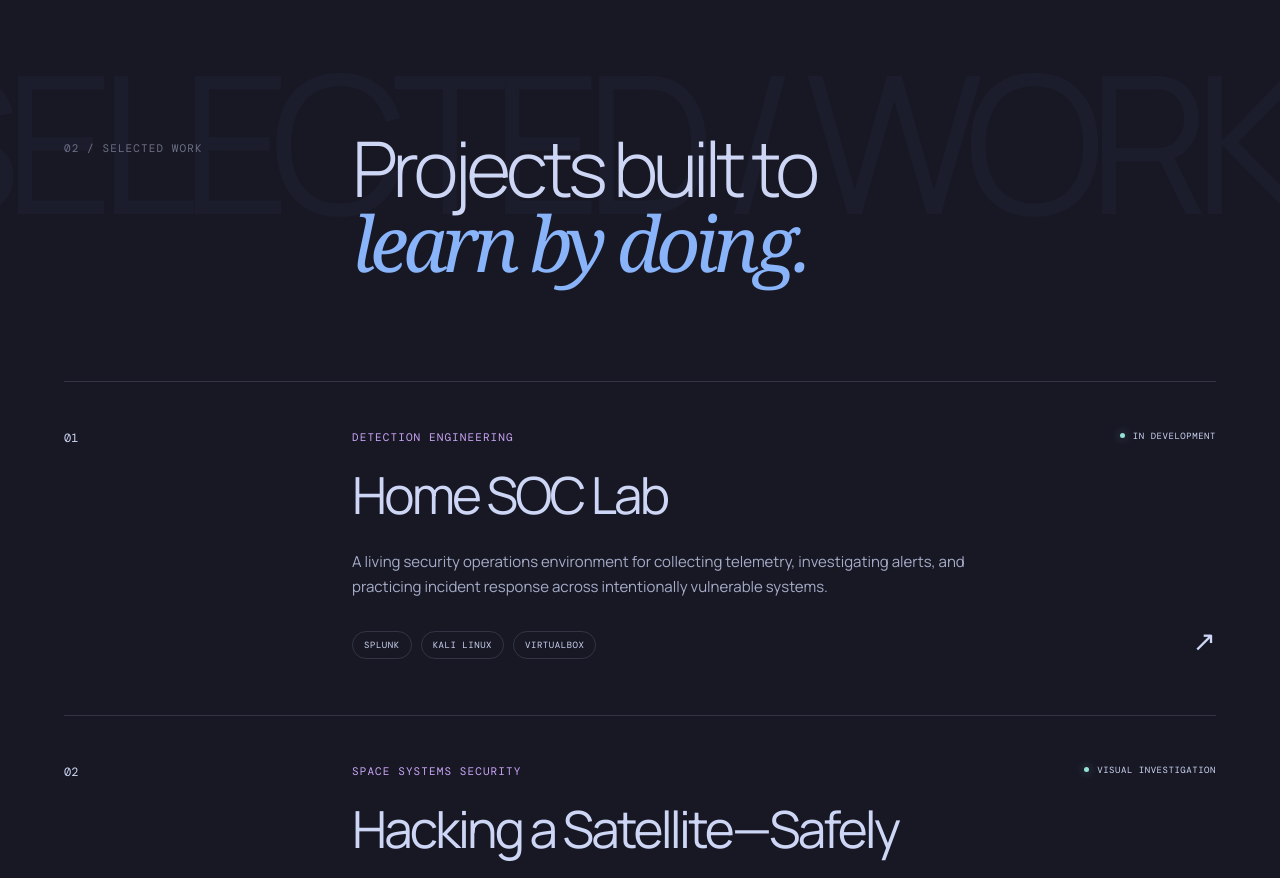
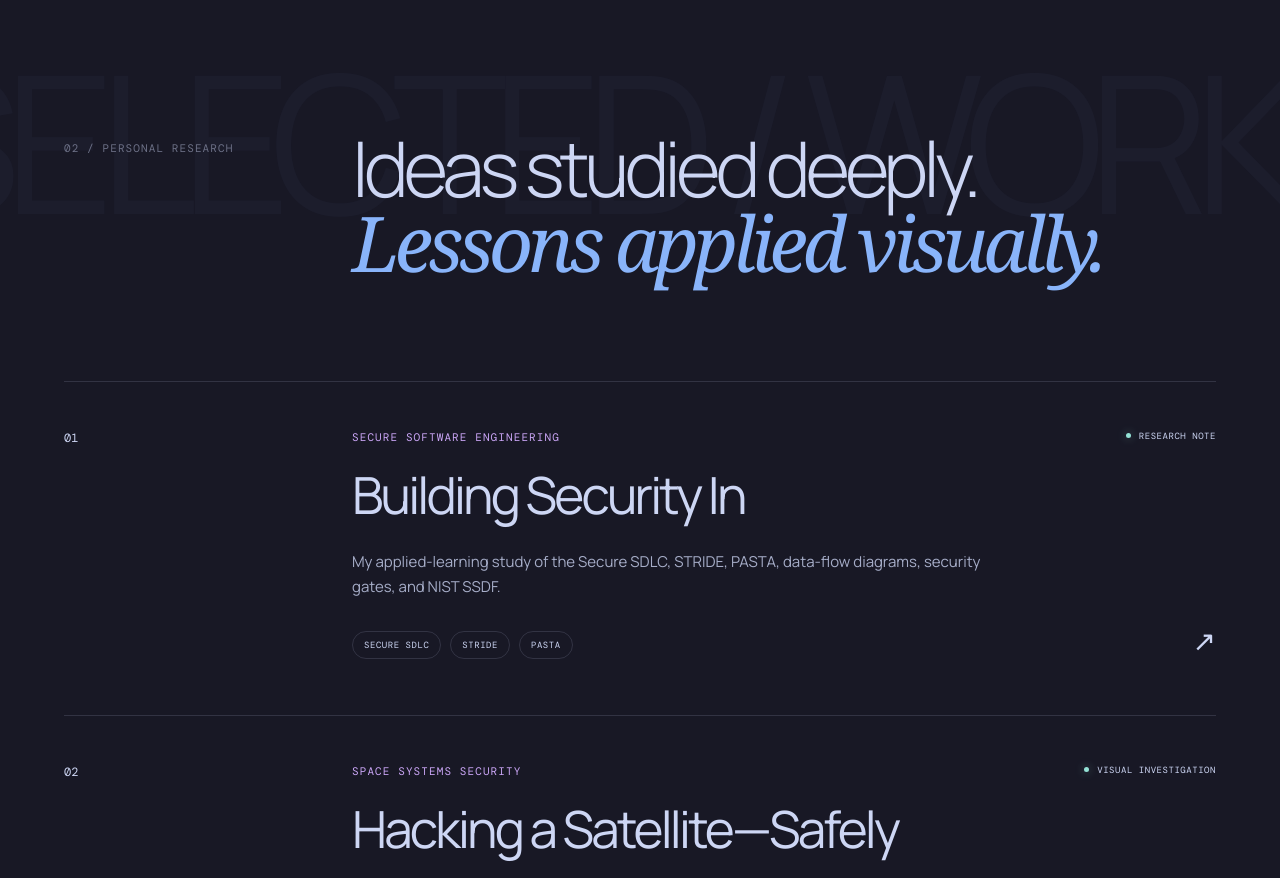
Before and after one commit to JesusMBM/jbusty.github.io, a React (Vite) app: page / in a window 1280 px wide. Shown: the part 1540-2418 px from the top of the page. Built offline with nearby package versions, Linux system fonts and the light colour scheme; a web font is replaced by a local one.

Commit message:
Add Secure SDLC research project and rename work section

```diff
--- a/src/App.jsx
+++ b/src/App.jsx
@@ -16,11 +16,12 @@ const springs = {
 const projects = [
   {
     number: '01',
-    title: 'Home SOC Lab',
-    type: 'Detection engineering',
-    description: 'A living security operations environment for collecting telemetry, investigating alerts, and practicing incident response across intentionally vulnerable systems.',
-    tools: ['Splunk', 'Kali Linux', 'VirtualBox'],
-    status: 'In development',
+    title: 'Building Security In',
+    type: 'Secure software engineering',
+    description: 'My applied-learning study of the Secure SDLC, STRIDE, PASTA, data-flow diagrams, security gates, and NIST SSDF.',
+    tools: ['Secure SDLC', 'STRIDE', 'PASTA'],
+    status: 'Research note',
+    url: 'https://jbm-secure-sdlc.netlify.app',
   },
   {
     number: '02',
@@ -141,8 +142,8 @@ function App() {
 
         <section id="work" className="work section-shell">
           <div className="section-heading reveal" data-reveal>
-            <p className="section-index">02 / Selected work</p>
-            <h2>Projects built to<br /><em>learn by doing.</em></h2>
+            <p className="section-index">02 / Personal research</p>
+            <h2>Ideas studied deeply.<br /><em>Lessons applied visually.</em></h2>
           </div>
           <div className="project-list">
             {projects.map(project => (
```
